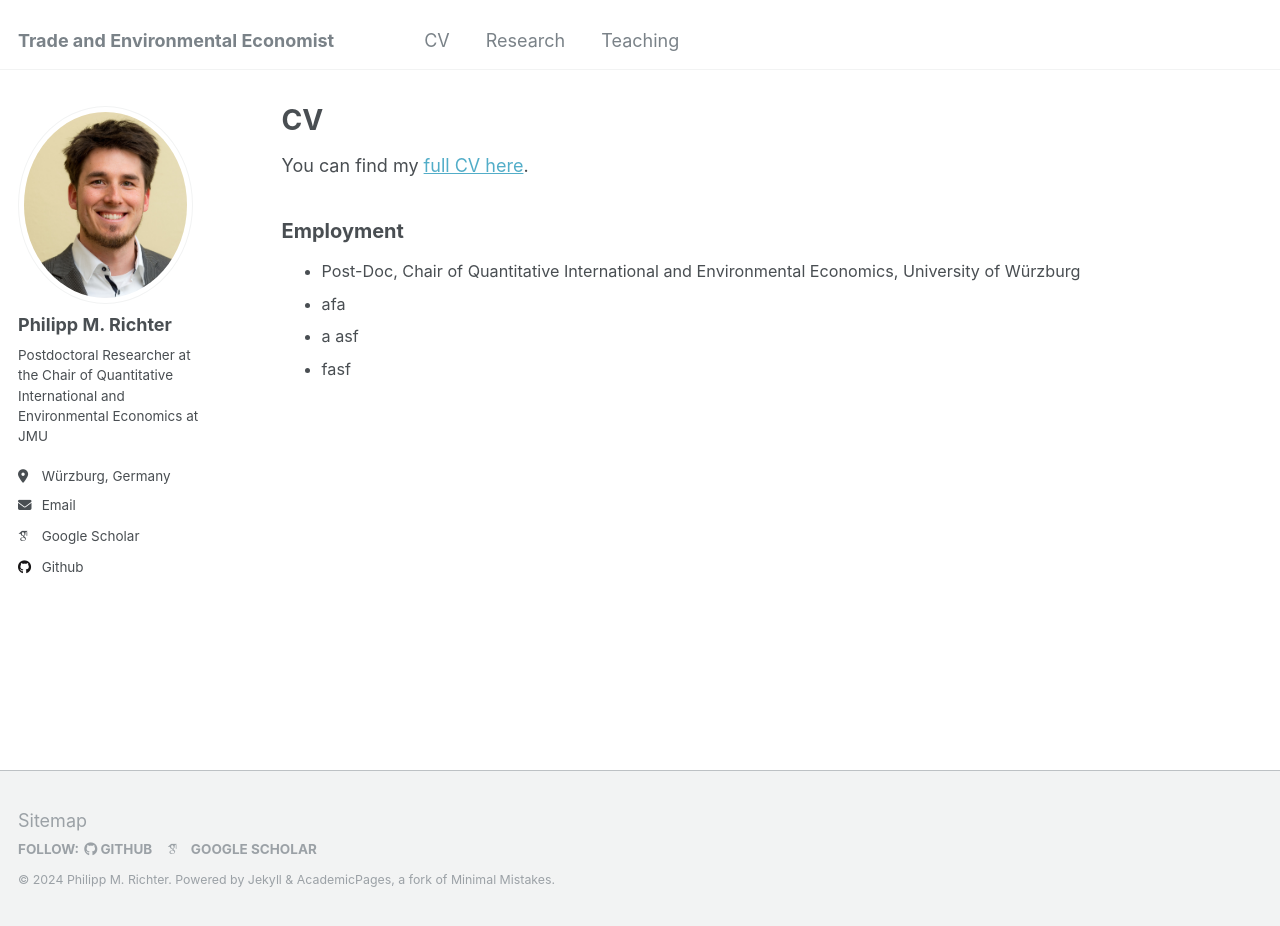
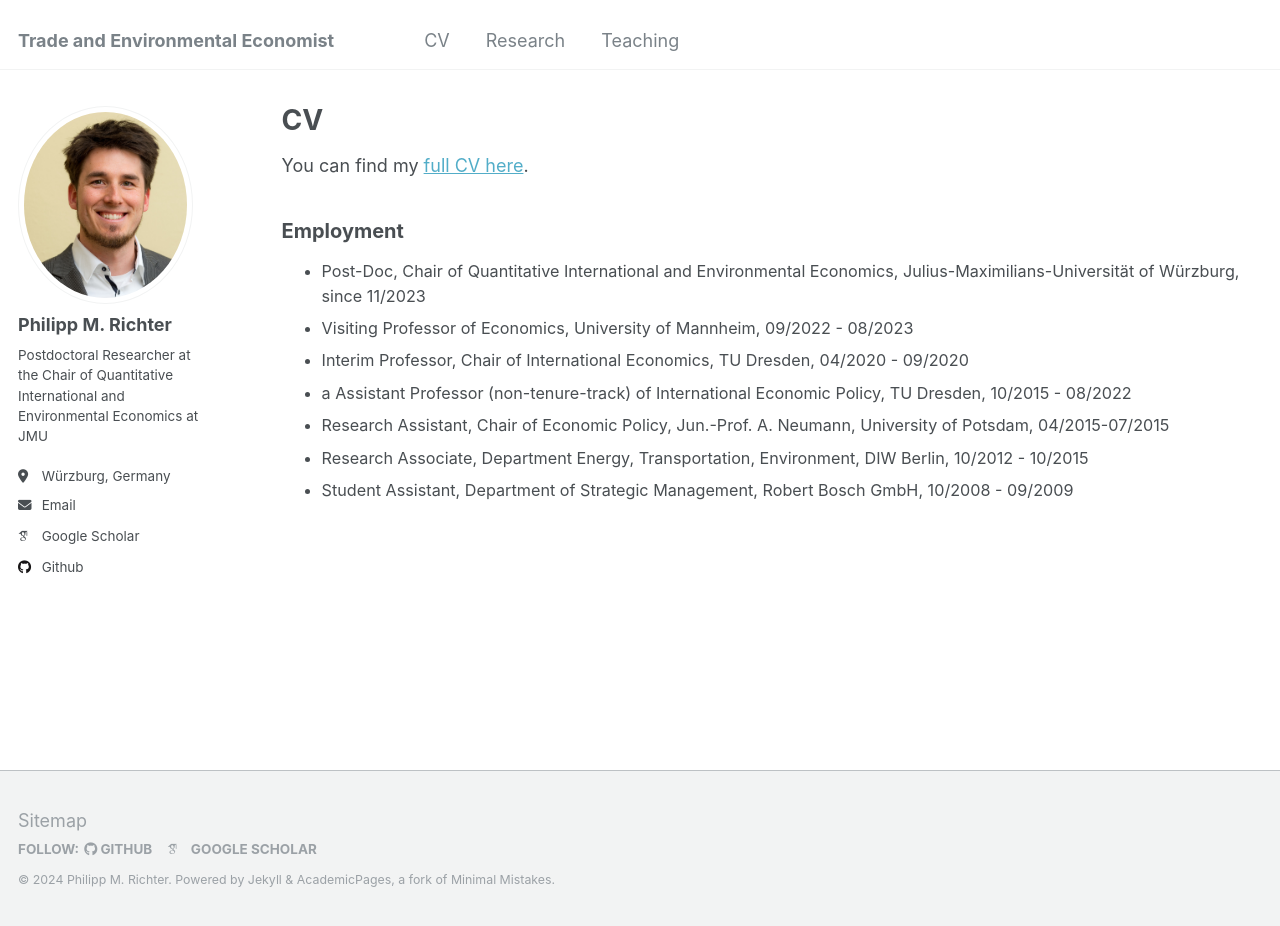
Before and after one commit to PhMRichter/PhMRichter.github.io, a Jekyll site: the page built from _pages/cv.md, in a window 1280 px wide and 926 px high. Built offline with Jekyll 4.4.1, drawn with Linux system fonts in a browser that asks for light colours; some web fonts are replaced.

Commit message:
Update cv.md

```diff
--- a/_pages/cv.md
+++ b/_pages/cv.md
@@ -18,15 +18,24 @@ You can find my [full CV here](https://phmrichter.github.io/files/CV_PhilippMRic
 
 <ul  style="font-size: 0.9em;">
   <li>
-   Post-Doc, Chair of Quantitative International and Environmental Economics, University of Würzburg
+   Post-Doc, Chair of Quantitative International and Environmental Economics, Julius-Maximilians-Universität of Würzburg, since 11/2023
   </li>
   <li>
-  afa
+   Visiting Professor of Economics, University of Mannheim, 09/2022 - 08/2023
+  </li>
+  <li>
+   Interim Professor, Chair of International Economics, TU Dresden, 04/2020 - 09/2020
   </li>
   <li>a
-    asf
+   Assistant Professor (non-tenure-track) of International Economic Policy, TU Dresden, 10/2015 - 08/2022
   </li>
   <li>
-   fasf
+   Research Assistant, Chair of Economic Policy, Jun.-Prof. A. Neumann, University of Potsdam, 04/2015-07/2015
+  </li>
+  <li>
+   Research Associate, Department Energy, Transportation, Environment, DIW Berlin, 10/2012 - 10/2015
+  </li>
+    <li>
+  Student Assistant, Department of Strategic Management, Robert Bosch GmbH, 10/2008 - 09/2009
   </li>
 </ul>
```
